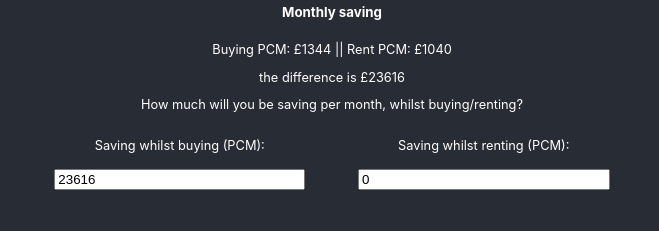
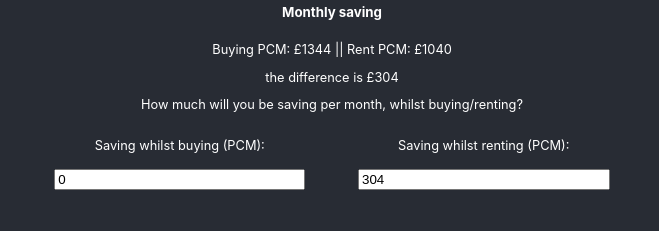
Before and after one commit to Spencer-EMS/rentbuycalc, a React (Create React App) app: page / in a window 1280 px wide. Shown: the part 1492-1723 px from the top of the page, without its empty margins (452-1111 px from the left). Built offline with nearby package versions, Linux system fonts and the light colour scheme.

Commit message:
fixing the delta calculation

```diff
--- a/src/components/Saving/Saving.js
+++ b/src/components/Saving/Saving.js
@@ -17,7 +17,10 @@ const Saving = ({
 
     // Calculating monthly cost delta
     useEffect(() => {
-        const delta = rentMonthlyCost - buyMonthlyCost;
+        const delta = (rentMonthlyCost/(fixedTerm*12)) - buyMonthlyCost;
+        // console.log("rentMonthlyCost", rentMonthlyCost);
+        // console.log("buyMonthlyCost", buyMonthlyCost);
+        // console.log("delta", delta);
         if (delta > 0) {
             setMonthlyDelta(delta);
             setSaveBuy(delta);
@@ -57,10 +60,10 @@ const Saving = ({
             <p>How much will you be saving per month, whilst buying/renting?</p>
             <div className={style.flexNorm}>
                 <p>Saving whilst buying (PCM):
-                    <input type="number" id="saveBuy" name="saveBuy" value={saveBuy} onChange={handleSaveBuyChange}/>
+                    <input type="number" id="saveBuy" name="saveBuy" value={saveBuy.toFixed(0)} onChange={handleSaveBuyChange}/>
                 </p>
                 <p htmlFor="saveRent">Saving whilst renting (PCM):
-                    <input type="number" id="saveRent" name="saveRent" value={saveRent} onChange={handleSaveRentChange}/>
+                    <input type="number" id="saveRent" name="saveRent" value={saveRent.toFixed(0)} onChange={handleSaveRentChange}/>
                 </p>
             </div>
             <div className={style.savingFlex}>
```
